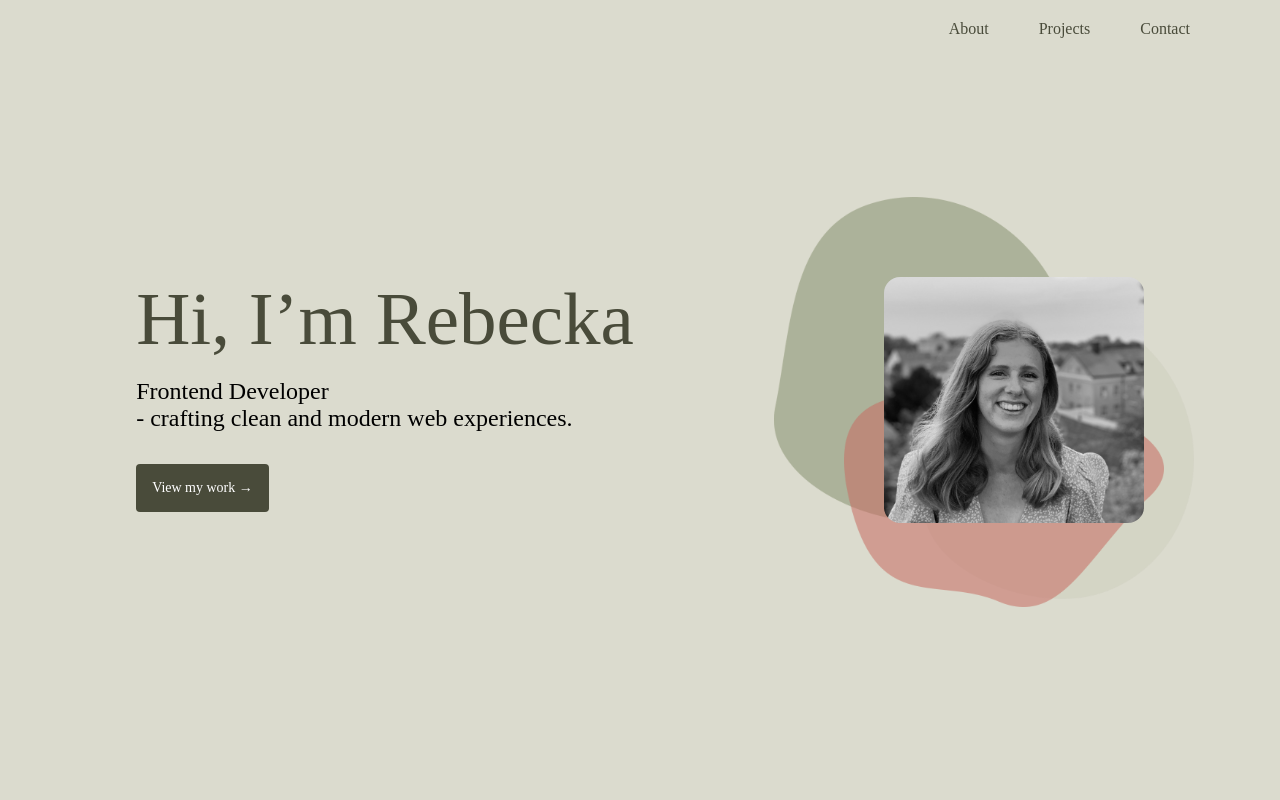
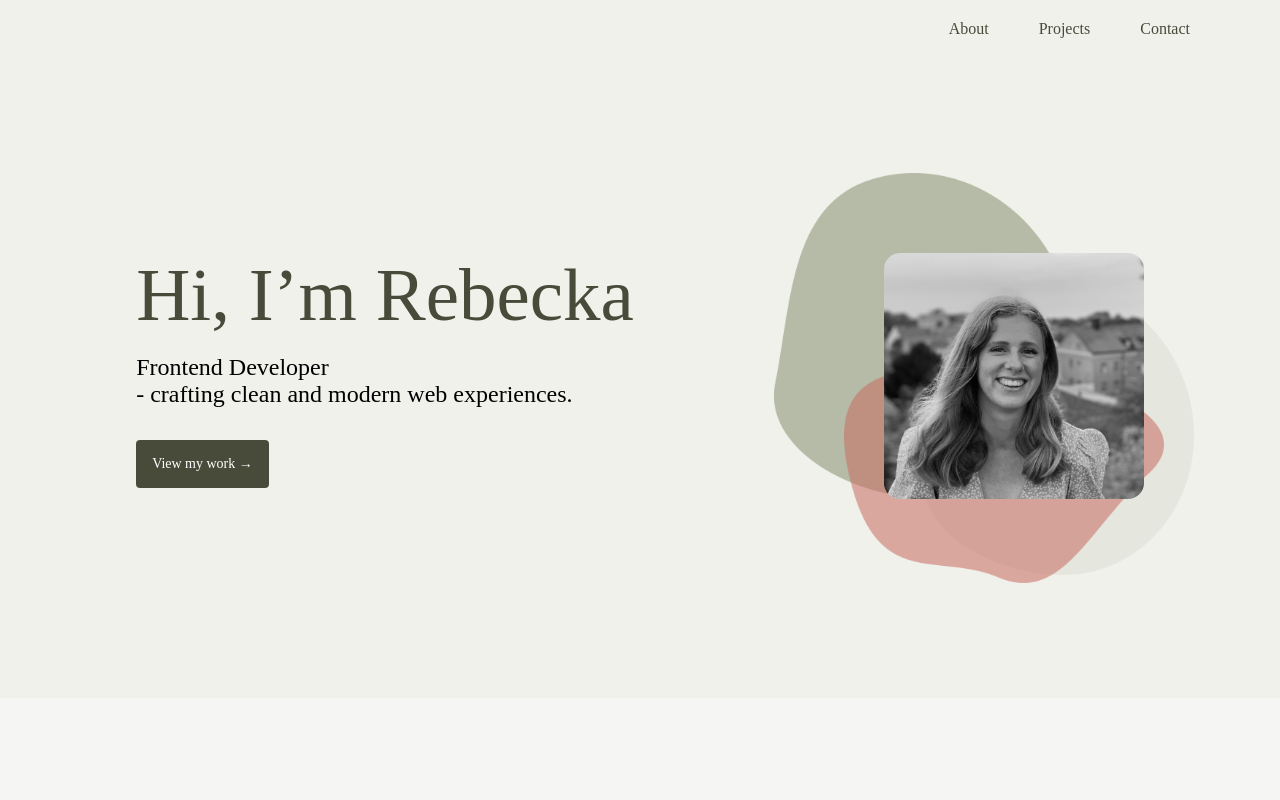
Before and after one commit to Rebecka94/Portfolio, a React (Vite) app: page / in a window 1280 px wide. Shown: the top 800 px of the page. Built offline with nearby package versions, Linux system fonts and the light colour scheme.

Commit message:
global styles: remove padding from main and update background color tokens

```diff
--- a/src/styles/global.css
+++ b/src/styles/global.css
@@ -25,7 +25,6 @@ body {
 
 main {
   flex: 1;
-  padding: var(--space-lg);
 }
 
 .container {
--- a/src/styles/tokens.css
+++ b/src/styles/tokens.css
@@ -2,7 +2,11 @@
   /* colors */
   --color-primary: #8b5a47;
   --color-secondary: #494B3A;
-  --color-background: #dbdbce;
+
+  /* background colors */
+  --color-background: #f1f1eb;
+  --color-background-secondary: #F5F6F3;
+  --color-background-dark: #BABBA6;
 
   /* text colors */
   --color-text-black: #000000;
```
